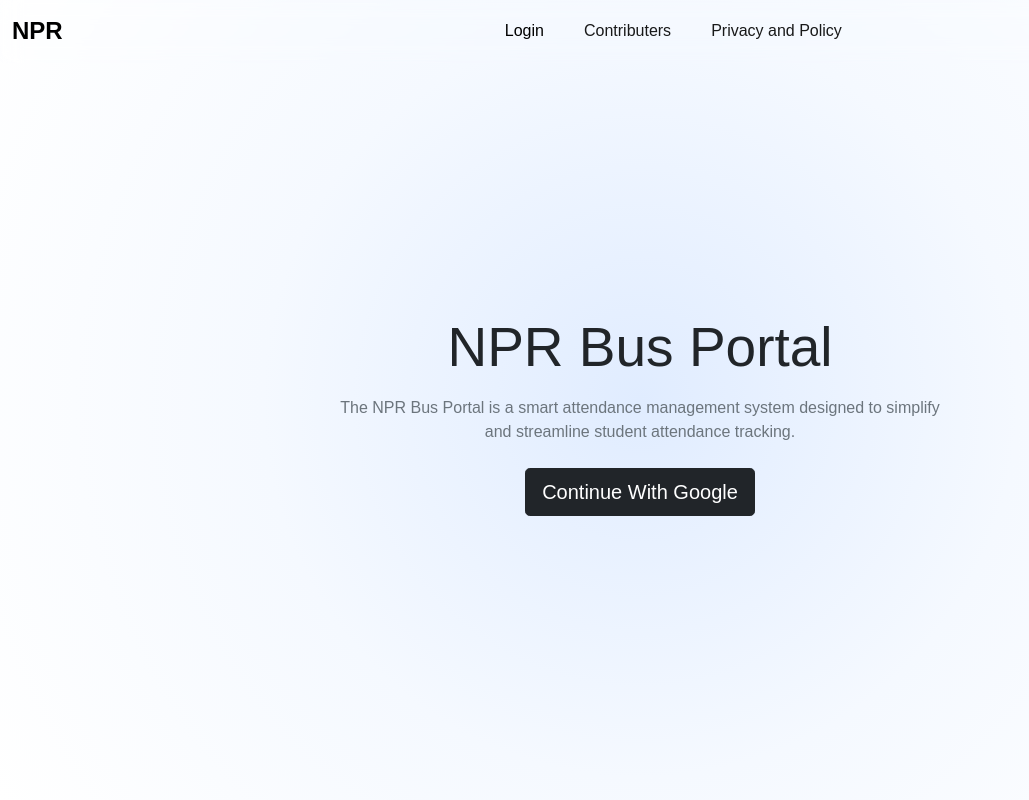
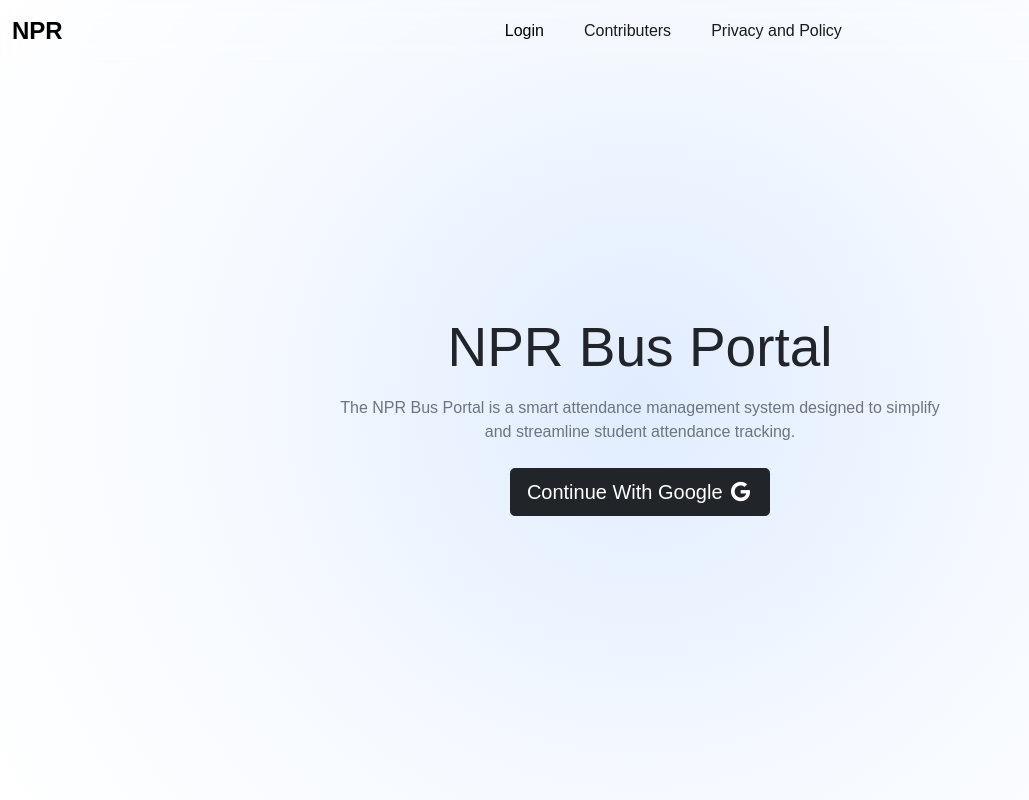
Before and after one commit to sriram-65/npr-bus-portal, a Flask app: page / in a window 1280 px wide. Shown: the whole page, without its empty margins (0-1029 px from the left). Run offline with Flask 3, Linux system fonts and the light colour scheme; some libraries are stand-ins or nearby versions; some web fonts are replaced.

Commit message:
Update index.html

```diff
--- a/templates/login/index.html
+++ b/templates/login/index.html
@@ -15,7 +15,7 @@
                 The NPR Bus Portal is a smart attendance management system designed to simplify <br>and streamline student attendance tracking.
                 </p>
                 <button class="btn btn-lg btn-dark mt-2" id="cwg">
-                    Continue With Google
+                    Continue With Google <i class="fa-brands fa-google"></i>
                 </button>
             </div>
          </div>
```
